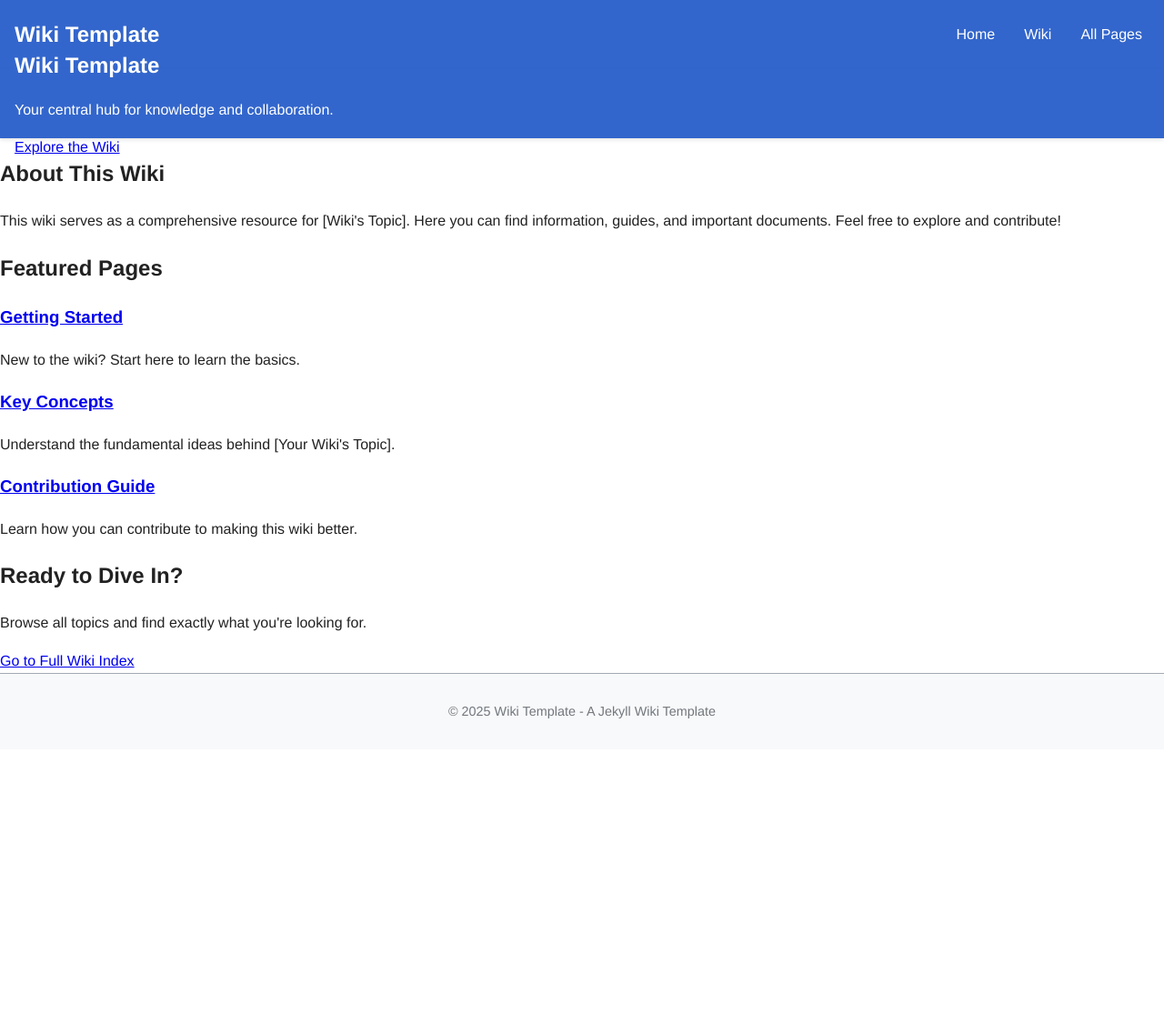
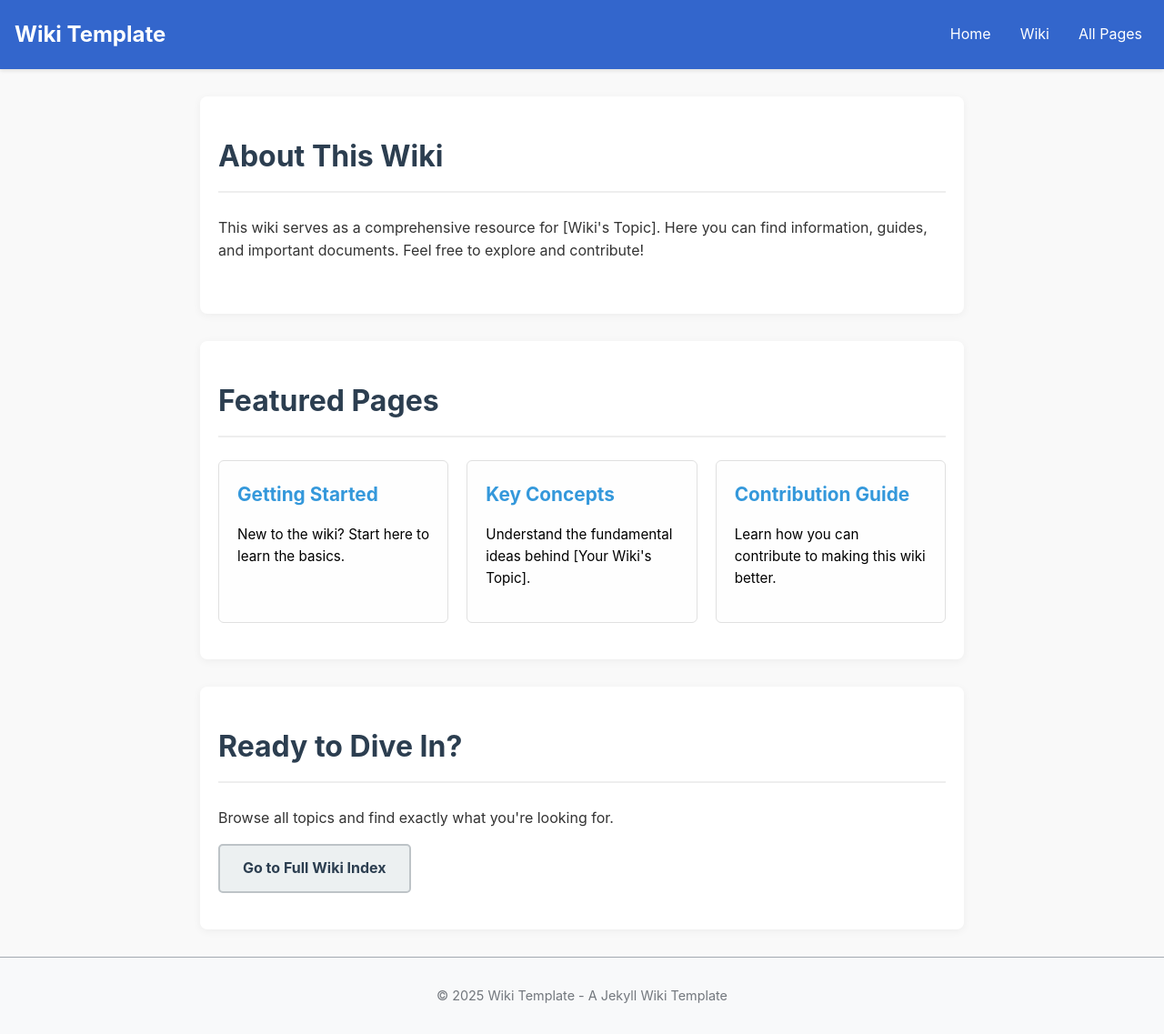
Before and after one commit to PinkLittleKitty/wiki-template, a Jekyll site: the page built from index.md, in a window 1280 px wide and 1137 px high. Shown: the whole window at 91% size. Built offline with Jekyll 4.4.1, drawn with Linux system fonts in a browser that asks for light colours.

Commit message:
Test/hotfix

```diff
--- a/_layouts/default.html
+++ b/_layouts/default.html
@@ -5,6 +5,7 @@
   <meta name="viewport" content="width=device-width, initial-scale=1.0">
   <title>{% if page.title %}{{ page.title }} - {% endif %}{{ site.title }}</title>
   <link rel="stylesheet" href="{{ '/assets/css/wiki.css' | relative_url }}">
+  <link rel="stylesheet" href="{{ '/assets/css/style.css' | relative_url }}">
 </head>
 <body>
   <header>
--- a/_layouts/home.html
+++ b/_layouts/home.html
@@ -4,13 +4,6 @@ title: Welcome to my Wiki
 ---
 
 <div class="home-container">
-  <header class="hero-section">
-    <div class="hero-content">
-      <h1>{{ page.title | default: "Welcome to the Wiki!" }}</h1>
-      <p class="tagline">Your central hub for knowledge and collaboration.</p>
-      <a href="{{ '/wiki/' | relative_url }}" class="btn btn-primary">Explore the Wiki</a>
-    </div>
-  </header>
 
   <section class="intro-section">
     <h2>About This Wiki</h2>
```
